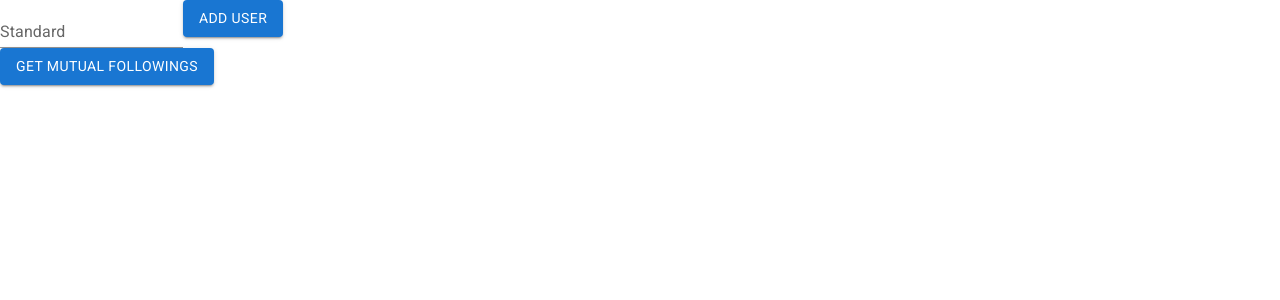
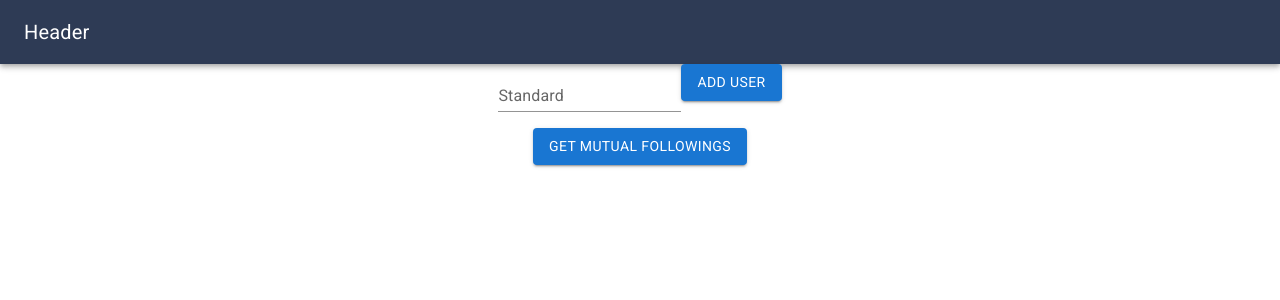
Before and after one commit to garyouyang9449/findMutualFriends, a React (Create React App) app in the folder client/: page / in a window 1280 px wide. Shown: the top 300 px of the page. Built offline with nearby package versions, Linux system fonts and the light colour scheme.

Commit message:
added more styling to the client

```diff
--- a/client/src/components/Header/Header.jsx
+++ b/client/src/components/Header/Header.jsx
@@ -5,7 +5,7 @@ import Typography from '@mui/material/Typography';
 
 const Header = () => {
   return (
-    <AppBar position="static">
+    <AppBar position="static" style={{ background: '#2E3B55' }}>
       <Toolbar>
         <Typography variant="h6" component="div" sx={{ flexGrow: 1 }}>
           Header
--- a/client/src/components/Home.tsx
+++ b/client/src/components/Home.tsx
@@ -1,10 +1,13 @@
+import { Grid } from '@mui/material';
 import React, { useState, useEffect } from 'react';
 import Header from './Header/Header';
 import MutualFollowings from './MutualFollowings/MutualFollowings';
 import TwitterUsers from './TwitterUsers/TwitterUsers';
 
+
 const Home = () => {
   const [users, setUsers] = useState(['punk6529', 'NFTLately']);
+  // const [users, setUsers] = useState(['punk6529']);
   const [mutualFollowings, setMutualFollowings] = useState([]);
 
   useEffect(() => {
@@ -13,18 +16,20 @@ const Home = () => {
 
   return (
     <>
-      {/* <div>
-        <Header />
-      </div> */}
-      <div>
+      <Header />
+      <Grid
+        container
+        spacing={2}
+        justifyContent="center"
+        direction="column"
+        alignItems="center"
+      >
         <TwitterUsers />
-      </div>
-      <div>
         <MutualFollowings
           users={users}
           setMutualFollowings={setMutualFollowings}
         />
-      </div>
+      </Grid>
     </>
   )
 }
--- a/client/src/components/MutualFollowings/MutualFollowings.jsx
+++ b/client/src/components/MutualFollowings/MutualFollowings.jsx
@@ -1,6 +1,7 @@
 import React from 'react';
 import Button from '@mui/material/Button';
 import { getMutualFollowings } from '../../utils/Api';
+import { Grid } from '@mui/material';
 
 const MutualFollowings = ({ users, setMutualFollowings }) => {
 
@@ -12,14 +13,14 @@ const MutualFollowings = ({ users, setMutualFollowings }) => {
   }
 
   return (
-    <>
+    <Grid item xs={12}>
       <Button
         variant="contained"
         onClick={onClick}
       >
         Get Mutual Followings
       </Button>
-    </>
+    </Grid>
   )
 }
 
--- a/client/src/components/TwitterUsers/TwitterUsers.jsx
+++ b/client/src/components/TwitterUsers/TwitterUsers.jsx
@@ -1,13 +1,14 @@
 import React from 'react';
 import Button from '@mui/material/Button';
 import TextField from '@mui/material/TextField';
+import { Grid } from '@mui/material';
 
 const TwitterUsers = () => {
   return (
-    <>
+    <Grid item xs={12}>
       <TextField id="standard-basic" label="Standard" variant="standard" />
       <Button variant="contained" >Add User</Button>
-    </>
+    </Grid>
 
   )
 }
```
